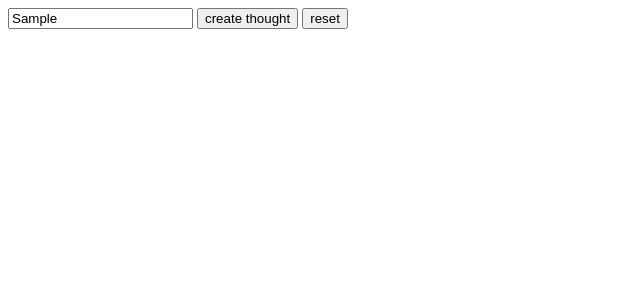
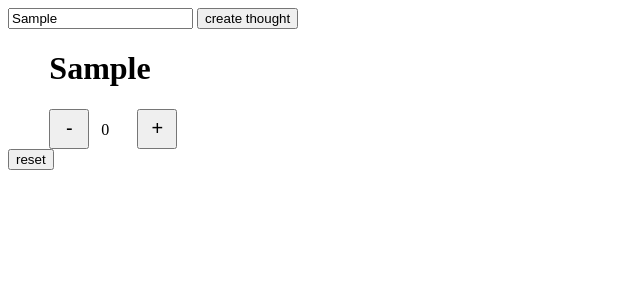
Before and after one commit to openscallow/thoughtTracker, a SvelteKit app: page / in a window 1280 px wide. Both pictures are taken after typing "Sample" into the empty fields and a click on the button "create thought". Shown: the top 300 px of the page, without its empty margins (0-640 px from the left). Built offline with nearby package versions, Linux system fonts and the light colour scheme.

Commit message:
add basic style

```diff
--- a/src/routes/+page.svelte
+++ b/src/routes/+page.svelte
@@ -1,13 +1,13 @@
 <script lang="ts">
     import { date } from "$lib/date";
-    import Myname from './component.svelte'
+
     if(!localStorage.getItem('thoughts')){
         localStorage.setItem('thoughts','{}')
     }
     let thoughts = JSON.parse(localStorage.getItem('thoughts'))
 
 
-    let thought : Number = $state()
+    let thought:string;
 
     function initializeThouht(event: MouseEvent){
         thoughts = JSON.parse(localStorage.getItem('thoughts'))
@@ -95,11 +95,38 @@
 <input type="text" name="thought" bind:value={thought}>
 <button type="button" onclick={initializeThouht}>create thought</button>
 
+<div class="grid">
 {#each Object.entries(thoughts) as [key, value]}
-    <h1 class="key">{key}</h1>
-    <button onclick={()=>{decrement(key)}}>-</button>
-    <input type="number" min="0" value={value.count}>
-    <button onclick={()=>{increment(key)}}>+</button>
+    <div>
+        <h1 class="key">{key}</h1>
+        <button onclick={()=>{decrement(key)}}>-</button>
+        <span class="counter">{value.count}</span>
+        <button onclick={()=>{increment(key)}}>+</button>
+    </div>
 {/each}
+</div>
 
 <button onclick={()=>{reset()}}>reset</button>
+
+<style>
+    .grid{
+        display: grid;
+        place-items: center;
+        grid-template-columns: repeat(auto-fill, minmax(200px, 1fr));
+    }
+
+    .grid button{
+        font-size: 20px;
+        padding: 4px;
+        width: 40px;
+        height: 40px;
+    }
+
+    .counter {
+        display: inline-block;
+        width: 3ch;
+        padding: 0.5em;
+    }
+
+
+</style>
--- a/src/routes/component.svelte
+++ /dev/null
@@ -1,4 +0,0 @@
-<script>
-    let {name} = $props()
-</script>
-my name is {name}
```
